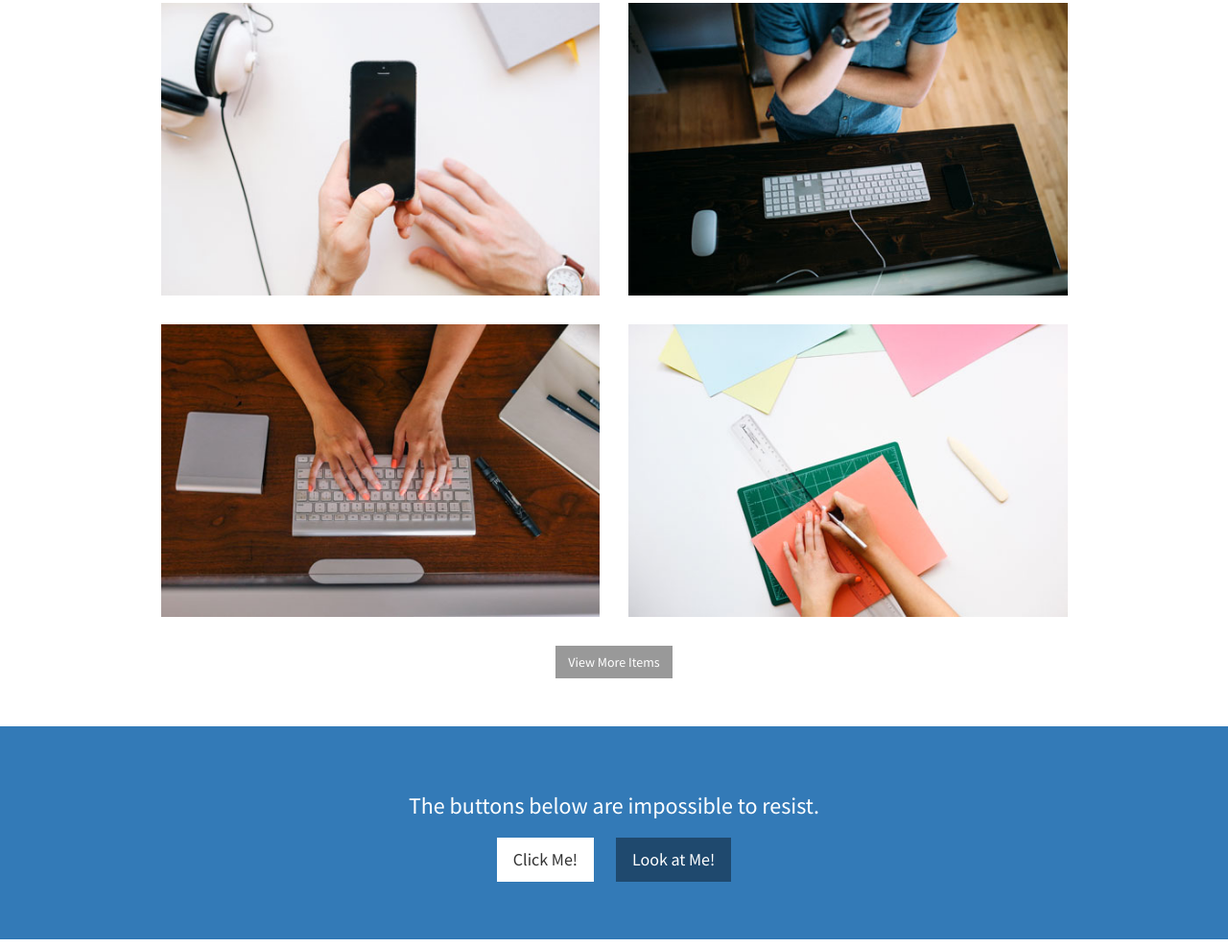
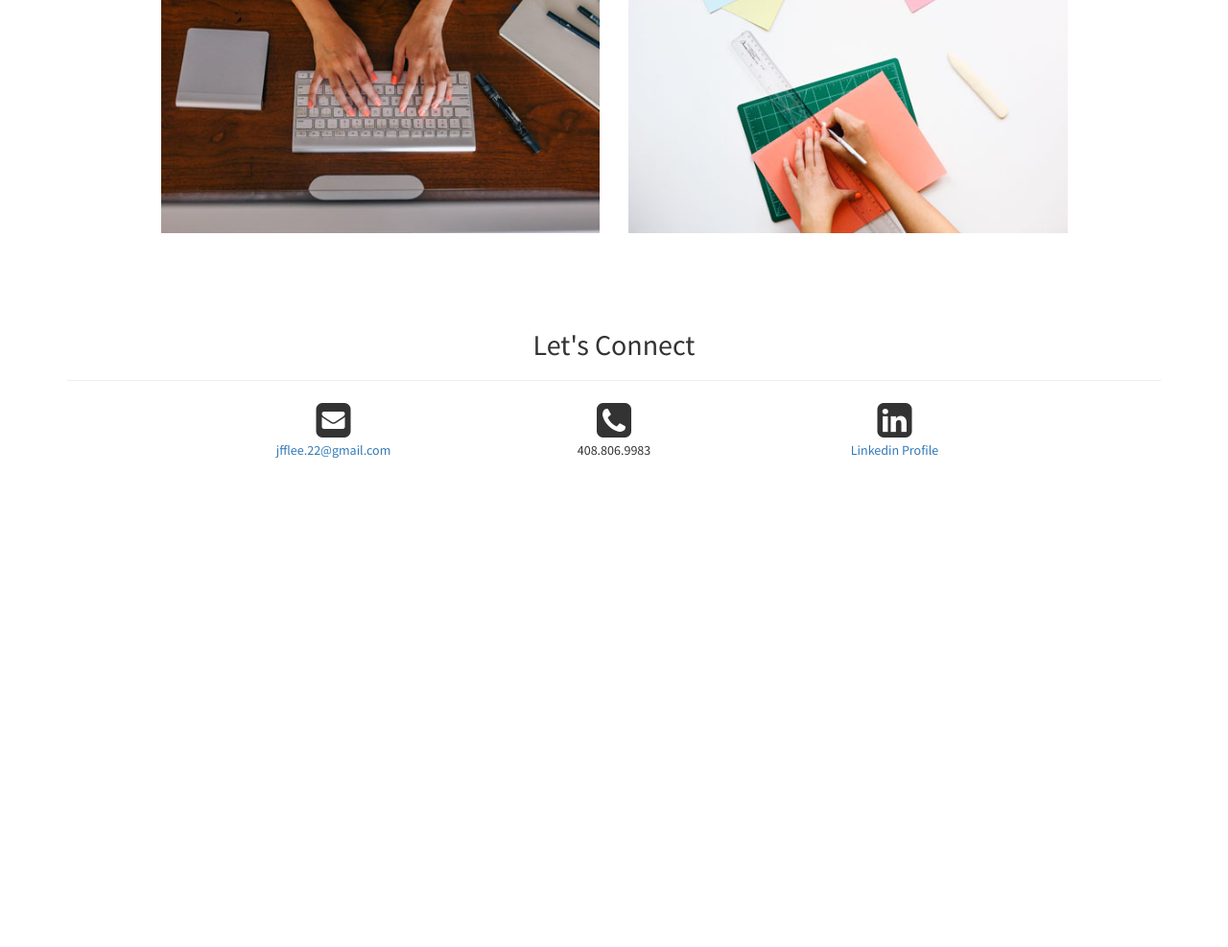
Before and after one commit to jlee22/jefflee.github.io, a plain HTML site: page index.html in a window 1280 px wide. Shown: the part 1913-2900 px from the top of the page at 96% size. After the commit the page ends 2402 px from the top, so only its background shows below. Drawn offline with Linux system fonts and the light colour scheme; grey boxes are pictures that could not be loaded.

Commit message:
delete extra sections from template and add contact info

```diff
--- a/css/stylish-portfolio.css
+++ b/css/stylish-portfolio.css
@@ -220,27 +220,8 @@ hr.small {
     margin: 10px;
 }
 
-/* Map */
-
-.map {
-    height: 500px;
-}
-
-@media(max-width:768px) {
-    .map {
-        height: 75%;
-    }
-}
-
-.map iframe {
-    pointer-events: none;
-}
 
 /* Footer */
-
-footer {
-    padding: 100px 0;
-}
 
 #to-top {
   display: none;
@@ -248,3 +229,9 @@ footer {
   bottom: 5px;
   right: 5px;
 }
+
+#contact-row {
+  display: flex;
+  flex-direction: row;
+  justify-content: center;
+}
--- a/index.html
+++ b/index.html
@@ -150,18 +150,18 @@
     </section>
 
     <!-- Callout -->
-    <aside class="callout">
+    <!-- <aside class="callout">
         <div class="text-vertical-center">
             <h1>Vertically Centered Text</h1>
         </div>
-    </aside>
+    </aside> -->
 
     <!-- Portfolio -->
     <section id="portfolio" class="portfolio">
         <div class="container">
             <div class="row">
                 <div class="col-lg-10 col-lg-offset-1 text-center">
-                    <h2>Our Work</h2>
+                    <h2>My Projects</h2>
                     <hr class="small">
                     <div class="row">
                         <div class="col-md-6">
@@ -194,7 +194,7 @@
                         </div>
                     </div>
                     <!-- /.row (nested) -->
-                    <a href="#" class="btn btn-dark">View More Items</a>
+                    <!-- <a href="#" class="btn btn-dark">View More Items</a> -->
                 </div>
                 <!-- /.col-lg-10 -->
             </div>
@@ -204,30 +204,40 @@
     </section>
 
     <!-- Call to Action -->
-    <aside class="call-to-action bg-primary">
-        <div class="container">
-            <div class="row">
-                <div class="col-lg-12 text-center">
-                    <h3>The buttons below are impossible to resist.</h3>
-                    <a href="#" class="btn btn-lg btn-light">Click Me!</a>
-                    <a href="#" class="btn btn-lg btn-dark">Look at Me!</a>
-                </div>
-            </div>
-        </div>
-    </aside>
 
     <!-- Map -->
-    <section id="contact" class="map">
-        <iframe width="100%" height="100%" frameborder="0" scrolling="no" marginheight="0" marginwidth="0" src="https://maps.google.com/maps?f=q&amp;source=s_q&amp;hl=en&amp;geocode=&amp;q=Twitter,+Inc.,+Market+Street,+San+Francisco,+CA&amp;aq=0&amp;oq=twitter&amp;sll=28.659344,-81.187888&amp;sspn=0.128789,0.264187&amp;ie=UTF8&amp;hq=Twitter,+Inc.,+Market+Street,+San+Francisco,+CA&amp;t=m&amp;z=15&amp;iwloc=A&amp;output=embed"></iframe>
-        <br />
-        <small>
-            <a href="https://maps.google.com/maps?f=q&amp;source=embed&amp;hl=en&amp;geocode=&amp;q=Twitter,+Inc.,+Market+Street,+San+Francisco,+CA&amp;aq=0&amp;oq=twitter&amp;sll=28.659344,-81.187888&amp;sspn=0.128789,0.264187&amp;ie=UTF8&amp;hq=Twitter,+Inc.,+Market+Street,+San+Francisco,+CA&amp;t=m&amp;z=15&amp;iwloc=A"></a>
-        </small>
-        </iframe>
+    <section id="contact">
+      <div class="container">
+        <div class="text-center">
+          <h2 class="section-heading">Let's Connect</h2>
+          <hr class="primary">
+          <p></p>
+        </div>
+        <div id="contact-row" class="row">
+          <div class="col-lg-3 text-center">
+            <i class="fa fa-envelope-square fa-3x sr-contact"></i>
+            <p><a href="mailto:jfflee.22@gmail.com">jfflee.22@gmail.com</a></p>
+          </div>
+          <div class="col-lg-3 text-center">
+            <i class="fa fa-phone-square fa-3x sr-contact"></i>
+            <p>408.806.9983</p>
+          </div>
+          <div class="col-lg-3 text-center">
+            <i class="fa fa-linkedin-square fa-3x sr-contact"></i>
+            <p><a href="http://www.linkedin.com/in/jfflee">Linkedin Profile</a></p>
+          </div>
+        </div>
+      </div>
+
+
+      <!-- <p class="text-muted">Copyright &copy; Jeffrey Lee 2016</p>
+      <div> -->
+      <a id="to-top" href="#top" class="btn btn-dark btn-lg"><i class="fa fa-chevron-up fa-fw fa-1x"></i></a>
+      </div>
     </section>
 
     <!-- Footer -->
-    <footer>
+    <!-- <footer>
         <div class="container">
             <div class="row">
                 <div class="col-lg-10 col-lg-offset-1 text-center">
@@ -258,7 +268,7 @@
             </div>
         </div>
         <a id="to-top" href="#top" class="btn btn-dark btn-lg"><i class="fa fa-chevron-up fa-fw fa-1x"></i></a>
-    </footer>
+    </footer> -->
 
     <!-- jQuery -->
     <script src="js/jquery.js"></script>
```
